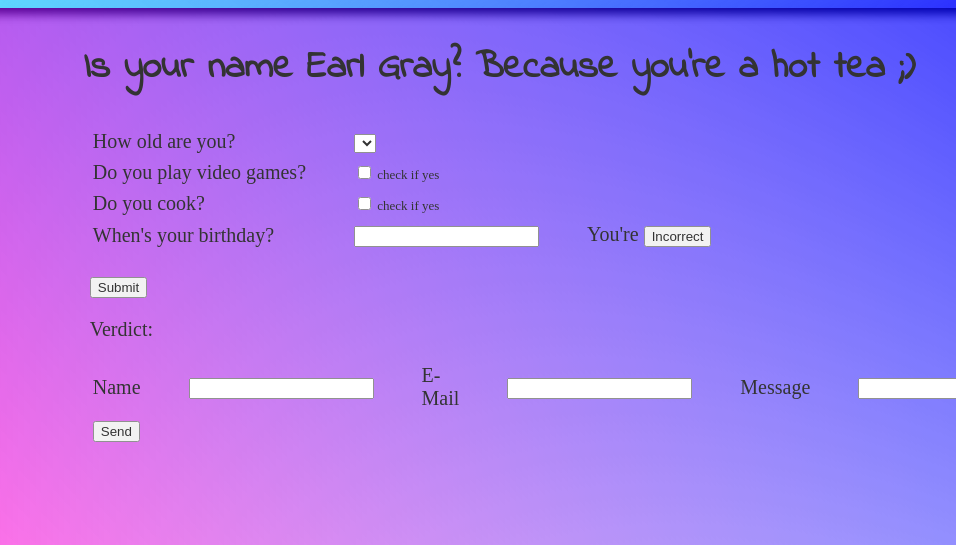
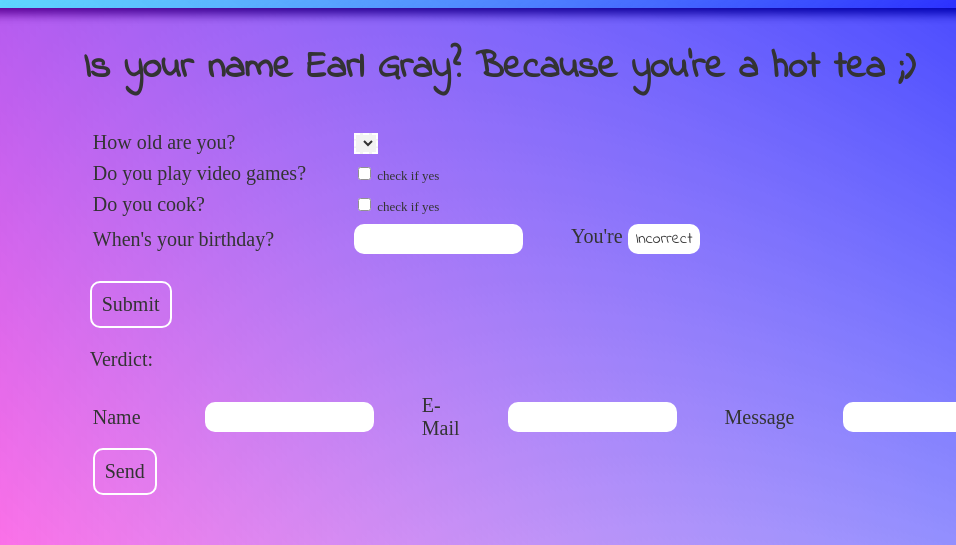
Before and after one commit to jorgewithls/jorgewithls.github.io, a plain HTML site: page index.html in a window 1280 px wide. Shown: the part 232-777 px from the top of the page, 324-1280 px from the left. Drawn offline with Linux system fonts and the light colour scheme; a script that the page names is missing; a web font is replaced by a local one.

Commit message:
Added animation styles to buttons

```diff
--- a/jorgestyling.css
+++ b/jorgestyling.css
@@ -62,6 +62,29 @@ div img {
   position: absolute;
   z-index: -1;
 }
+#submit {
+  background-color: Transparent;
+  border: 2pt solid white;
+  font-family: "Fredericka the Great";
+  font-size: 20px;
+  padding: 10px;
+  transition-duration: 0.5s;
+}
+#submit:hover {
+  background-color: white;
+  border-radius: 20px;
+  box-shadow: 0 12px 16px 0 rgba(0,0,0,0.24), 0 17px 50px 0 rgba(0,0,0,0.19);
+}
+input {
+  border: 2pt dashed white;
+  border-radius: 10px;
+  font-family: "Indie Flower";
+  font-size: 16px;
+  background-color: white;
+}
+select {
+  border: 2pt dashed white;
+}
 .sidebar p {
   position: absolute;
   z-index: 1;
```
